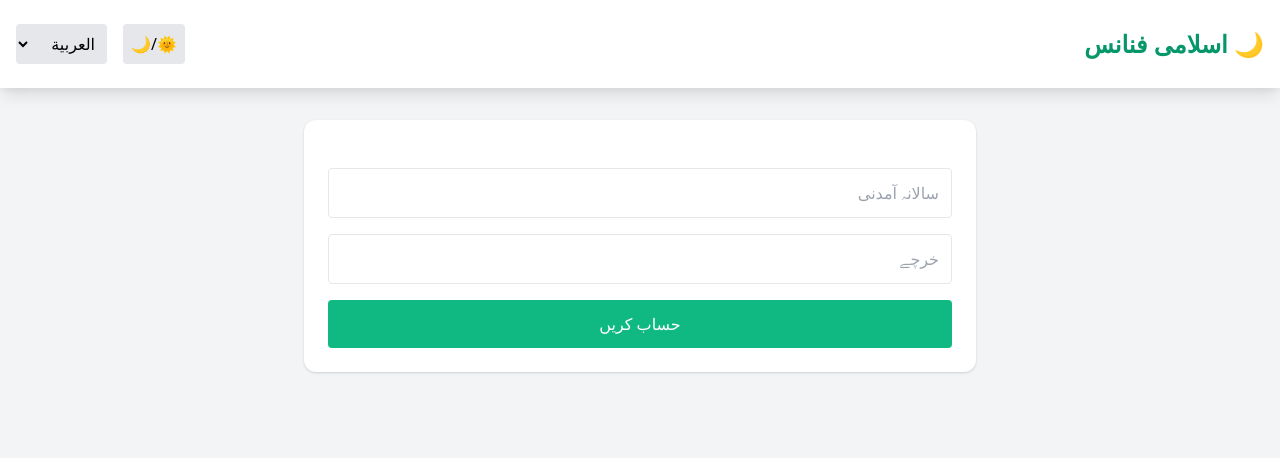
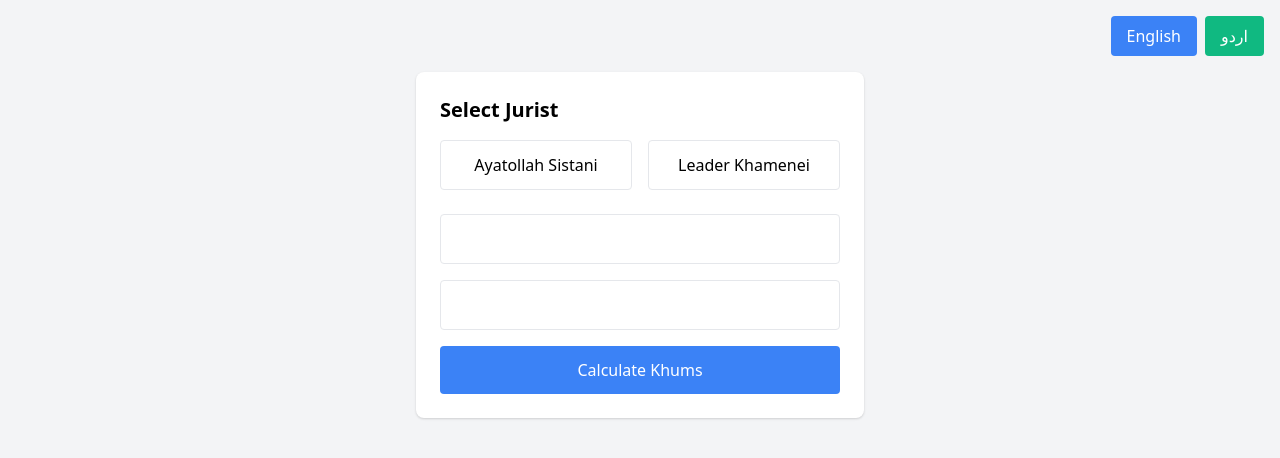
Before and after one commit to fitpros/Islamic-finance, a plain HTML site: page index.html in a window 1280 px wide. Drawn offline with nearby package versions, Linux system fonts and the light colour scheme; files that its build step writes are made by us from their sources.

Commit message:
Update index.html

```diff
--- a/index.html
+++ b/index.html
@@ -1,56 +1,58 @@
 <!DOCTYPE html>
-<html lang="ar" dir="rtl">
+<html lang="en">
 <head>
     <meta charset="UTF-8">
-    <title>خُمس اور زکٰوۃ کیلکولیٹر</title>
+    <title data-translate="title">Islamic Finance Calculator</title>
     <link href="https://cdn.jsdelivr.net/npm/tailwindcss@2.2.19/dist/tailwind.min.css" rel="stylesheet">
-    <link rel="stylesheet" href="styles.css">
+    <link rel="stylesheet" href="/public/assets/styles.css">
 </head>
-<body class="bg-gray-100 dark:bg-gray-800">
-    <!-- Header -->
-    <header class="bg-white dark:bg-gray-900 shadow-lg">
-        <div class="container mx-auto px-4 py-6 flex justify-between items-center">
-            <h1 class="text-2xl font-bold text-green-600">🌙 اسلامی فنانس</h1>
-            <div class="flex gap-4">
-                <button id="darkModeToggle" class="p-2 bg-gray-200 rounded">🌞/🌙</button>
-                <select id="languageSelect" class="bg-gray-200 p-2 rounded">
-                    <option value="ar">العربیة</option>
-                    <option value="ur">اردو</option>
-                    <option value="en">English</option>
-                </select>
+<body class="bg-gray-100">
+    <div class="container mx-auto p-4">
+        <!-- Language Selector -->
+        <div class="flex justify-end gap-2 mb-4">
+            <button onclick="switchLanguage('en')" class="px-4 py-2 bg-blue-500 text-white rounded">English</button>
+            <button onclick="switchLanguage('ur')" class="px-4 py-2 bg-green-500 text-white rounded">اردو</button>
+        </div>
+
+        <!-- Calculator -->
+        <div class="max-w-md mx-auto bg-white p-6 rounded-lg shadow">
+            <h2 class="text-xl font-bold mb-4" data-translate="select_marja">Select Jurist</h2>
+
+            <!-- Marja Selector -->
+            <div class="grid grid-cols-2 gap-4 mb-6">
+                <button onclick="currentMarja='sistani'" class="p-3 border rounded hover:bg-gray-50">
+                    <span data-translate="marja_sistani">Ayatollah Sistani</span>
+                </button>
+                <button onclick="currentMarja='khamenei'" class="p-3 border rounded hover:bg-gray-50">
+                    <span data-translate="marja_khamenei">Leader Khamenei</span>
+                </button>
             </div>
-        </div>
-    </header>
 
-    <!-- Main Calculator -->
-    <main class="container mx-auto px-4 py-8">
-        <div class="max-w-2xl mx-auto bg-white dark:bg-gray-700 p-6 rounded-xl shadow">
-            <!-- مرجع سلیکٹر -->
-            <div class="grid grid-cols-1 md:grid-cols-3 gap-4 mb-6" id="marajaSelector"></div>
+            <!-- Input Fields -->
+            <form id="khumsForm" class="space-y-4">
+                <input type="number" id="income" data-translate="income_placeholder"
+                       class="w-full p-3 border rounded">
 
-            <!-- کیلکولیٹر فارم -->
-            <form id="khumsForm" class="space-y-4">
-                <input type="number" id="income" placeholder="سالانہ آمدنی" class="w-full p-3 border rounded">
-                <input type="number" id="expenses" placeholder="خرچے" class="w-full p-3 border rounded">
-                <button type="submit" class="w-full bg-green-500 text-white p-3 rounded hover:bg-green-600">
-                    حساب کریں
+                <input type="number" id="expenses" data-translate="expenses_placeholder"
+                       class="w-full p-3 border rounded">
+
+                <button type="submit" data-translate="calculate_btn"
+                        class="w-full bg-blue-500 text-white p-3 rounded hover:bg-blue-600">
+                    Calculate Khums
                 </button>
             </form>
 
-            <!-- نتائج -->
-            <div id="results" class="mt-6 hidden">
-                <h3 class="text-xl font-bold mb-2">نتیجہ:</h3>
-                <p>خُمس واجب: <span id="khumsAmount" class="text-green-500 font-bold">0</span></p>
-                <button id="downloadPDF" class="mt-4 bg-blue-500 text-white px-4 py-2 rounded">
-                    PDF ڈاؤنلوڈ کریں
+            <!-- Results -->
+            <div id="result" class="mt-4 p-4 bg-gray-50 rounded hidden">
+                <p class="text-lg"></p>
+                <button data-translate="download_btn"
+                        class="mt-2 bg-green-500 text-white px-4 py-2 rounded">
+                    Download PDF Report
                 </button>
             </div>
         </div>
-    </main>
+    </div>
 
-    <script src="script.js"></script>
+    <script src="/public/assets/script.js"></script>
 </body>
 </html>
-<meta name="description" content="خالص شیعہ فقہ کے مطابق خُمس، زکٰوۃ اور فطرانہ کا حساب لگائیں | آیت اللہ سیستانی، خامنہ ای اور نجفی کے فتووں پر مبنی">
-<meta name="keywords" content="خمس کیلکولیٹر, شیعہ فقہ, اسلامی فنانس">
-<meta property="og:image" content="https://yourdomain.com/logo.png">
```
